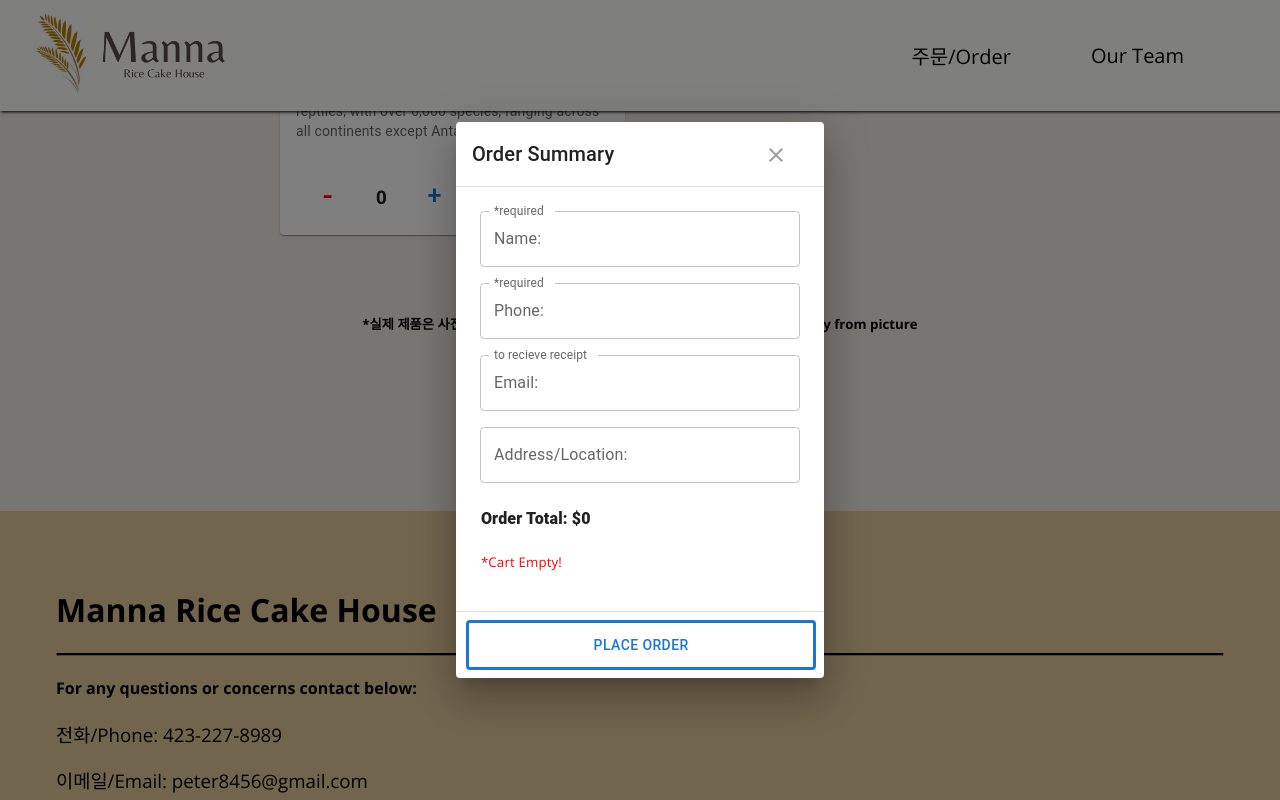
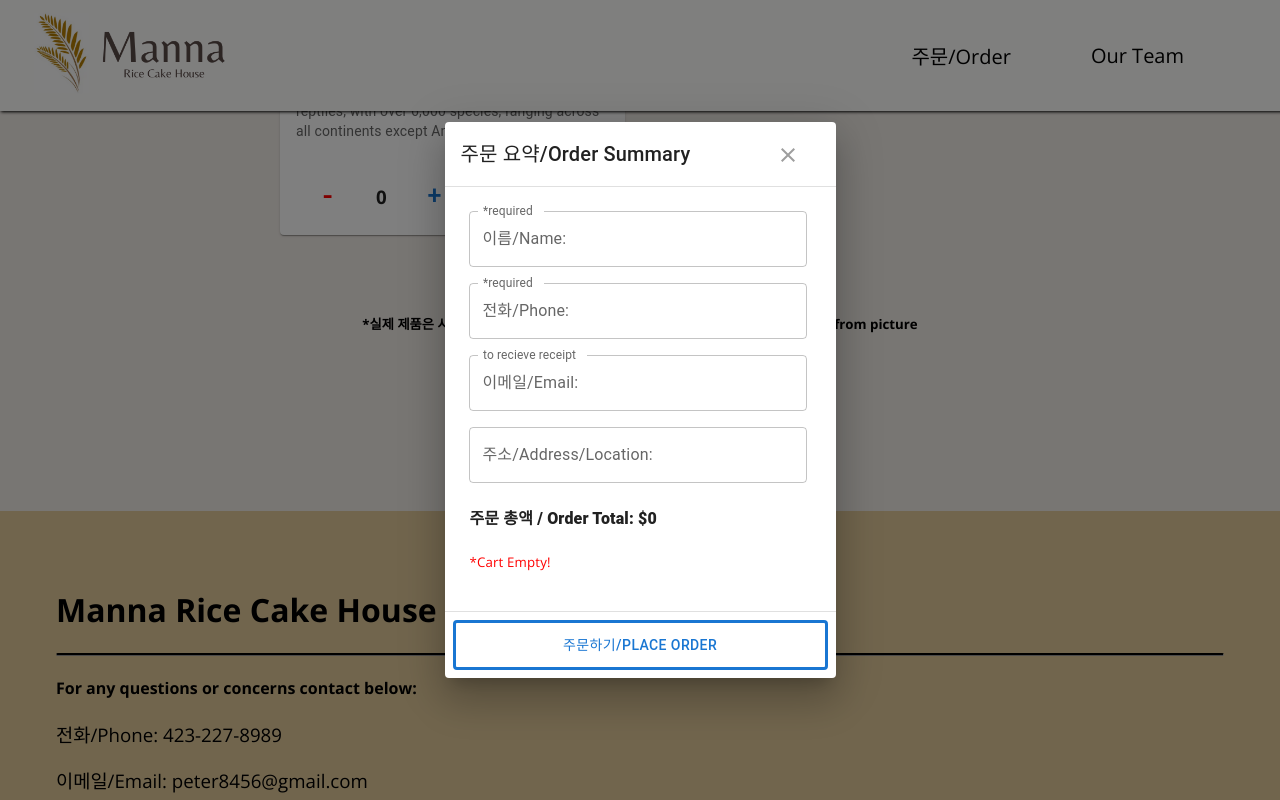
Before and after one commit to leeja328/manna_house, a React (Create React App) app: page /order in a window 1280 px wide. Both pictures are taken after a click on the button "CART". Shown: the part 2118-2918 px from the top of the page. Built offline with nearby package versions, Linux system fonts and the light colour scheme.

Commit message:
small changes

```diff
--- a/src/pages/Order.css
+++ b/src/pages/Order.css
@@ -106,7 +106,7 @@
 #place-order {
     border: solid;
     border-color: #1976D2;
-    width: 350px;
+    width: 375px;
 }
 
 @media only screen and (max-width: 1300px)  {
--- a/src/pages/Order.js
+++ b/src/pages/Order.js
@@ -542,7 +542,7 @@
       >
       <form ref={form} onSubmit={handleSubmit}>
         <DialogTitle sx={{ m: 0, p: 2 }} id="customized-dialog-title">
-          Order Summary
+        주문 요약/Order Summary
         </DialogTitle>
         <IconButton
           id='x-button'
@@ -564,10 +564,10 @@
           error={validate}
           label="*required"
           id="outlined-start-adornment"
-          sx={{ m: 1, width: '35ch'}}
+          sx={{ m: 1, width: '37ch'}}
           onChange={handleChange}
           InputProps={{
-            startAdornment: <InputAdornment position="start">Name:</InputAdornment>,
+            startAdornment: <InputAdornment position="start">이름/Name:</InputAdornment>,
           }}
           name='name'
           />
@@ -575,27 +575,27 @@
           error={validate2}
           label="*required"
           id="outlined-start-adornment"
-          sx={{ m: 1, width: '35ch' }}
+          sx={{ m: 1, width: '37ch' }}
           onChange={handleChange}
           InputProps={{
-            startAdornment: <InputAdornment position="start">Phone:</InputAdornment>,
+            startAdornment: <InputAdornment position="start">전화/Phone:</InputAdornment>,
           }}
           name='phone'
           />
           <TextField
           label="to recieve receipt"
           id="outlined-start-adornment"
-          sx={{ m: 1, width: '35ch' }}
+          sx={{ m: 1, width: '37ch' }}
           InputProps={{
-            startAdornment: <InputAdornment position="start">Email:</InputAdornment>,
+            startAdornment: <InputAdornment position="start">이메일/Email:</InputAdornment>,
           }}
           name='email'
           />
           <TextField
           id="outlined-start-adornment"
-          sx={{ m: 1, width: '35ch' }}
+          sx={{ m: 1, width: '37ch' }}
           InputProps={{
-            startAdornment: <InputAdornment position="start">Address/Location:</InputAdornment>,
+            startAdornment: <InputAdornment position="start">주소/Address/Location:</InputAdornment>,
           }}
           name='address'
           />
@@ -607,7 +607,8 @@
             </pre>
           </Typography>
           <Typography gutterBottom id='order-total'>
-            Order Total: ${total}
+
+          주문 총액 / Order Total: ${total}
             <h5 id='validate'>{empty_order}</h5>
           </Typography>
         </div>
@@ -615,11 +616,14 @@
 
         <DialogActions>
           <Button type='submit' autoFocus id='place-order'>
-            Place Order
+          주문하기/Place Order
           </Button>
         </DialogActions>
         <textarea name="my_html" id="hidden-summary" cols="30" rows="10">
             {summary}
+        </textarea>
+        <textarea name="total" cols="30" rows="10" id="hidden-summary">
+          {total}
         </textarea>
         </form>
       </BootstrapDialog>
```
